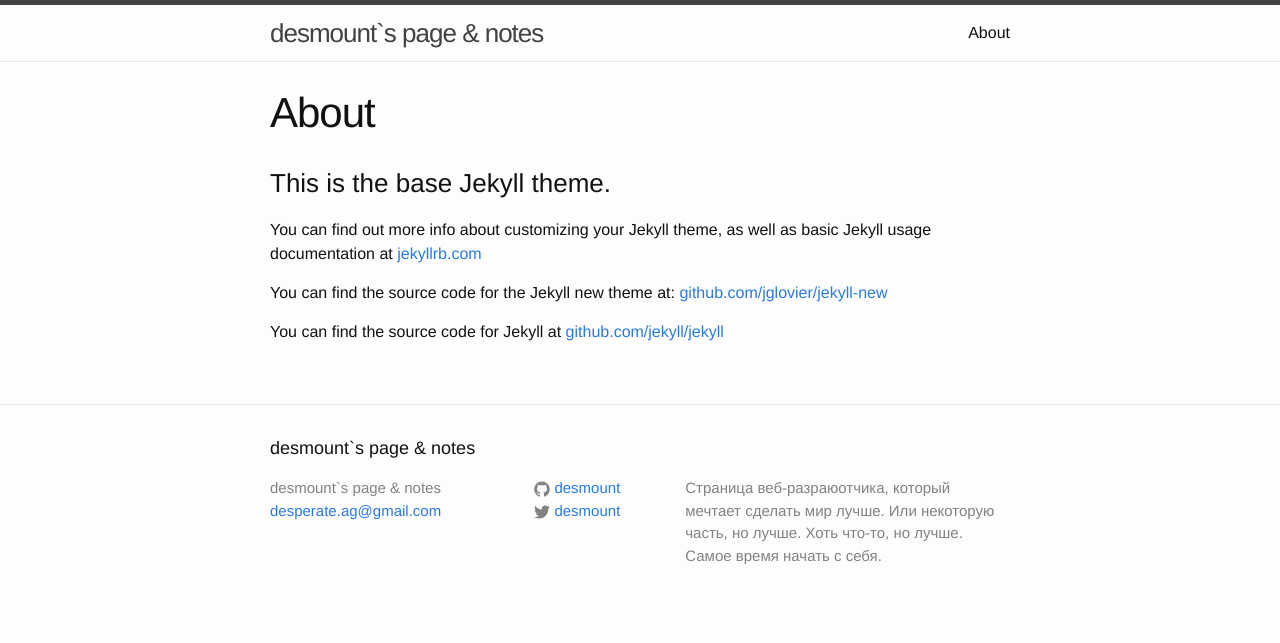
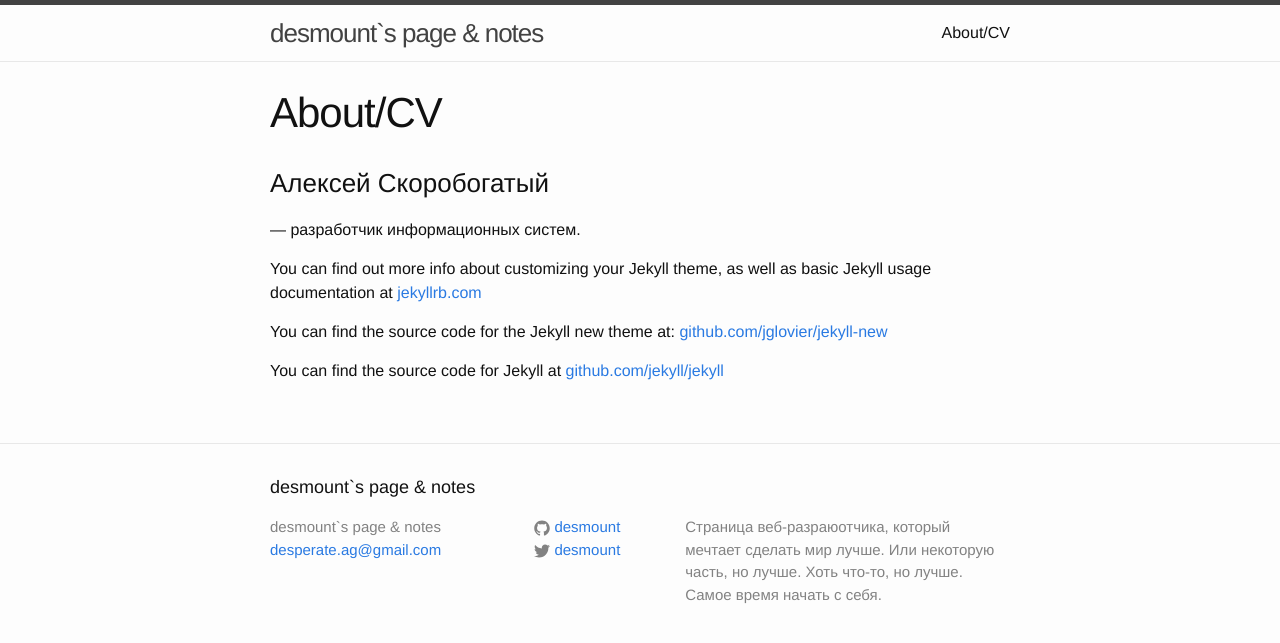
Before and after one commit to desmount/desmount.github.io, a Jekyll site: the page built from about.md, in a window 1280 px wide. Shown: the top 643 px of the page. Built offline with Jekyll 4.4.1, drawn with Linux system fonts in a browser that asks for light colours.

Commit message:
Update about.md

```diff
--- a/about.md
+++ b/about.md
@@ -1,10 +1,11 @@
 ---
 layout: page
-title: About
+title: About/CV
 permalink: /about/
 ---
 
-### This is the base Jekyll theme.
+### Алексей Скоробогатый
+— разработчик информационных систем.
 
 You can find out more info about customizing your Jekyll theme, as well as basic Jekyll usage documentation at [jekyllrb.com](http://jekyllrb.com/)
 
```
